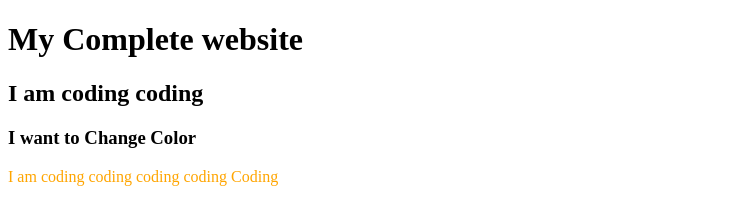
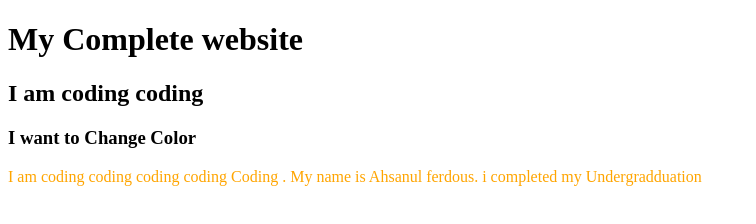
Before and after one commit to ferdousahsan/my-2nd-repo, a plain HTML site: page index.html in a window 1280 px wide. Shown: the whole page, without its empty margins (0-756 px from the left). Drawn offline with Linux system fonts and the light colour scheme.

Commit message:
push now

```diff
--- a/index.html
+++ b/index.html
@@ -11,7 +11,7 @@
     <h1>My Complete website</h1>
     <h2>I am coding coding</h2>
     <h3>I want to Change Color</h3>
-    <p>I am coding coding coding coding Coding</p>
+    <p>I am coding coding coding coding Coding . My name is Ahsanul ferdous. i completed my Undergradduation</p>
 
 
 </body>
```
